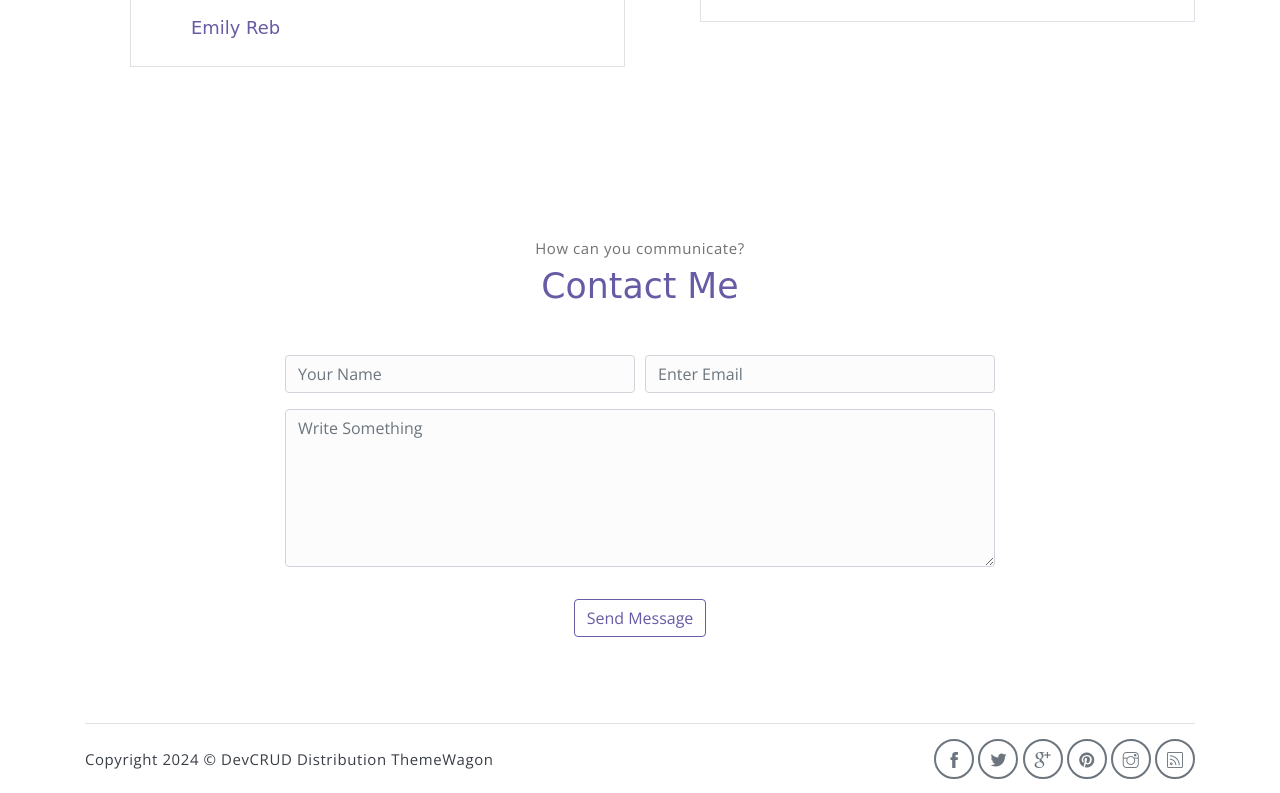
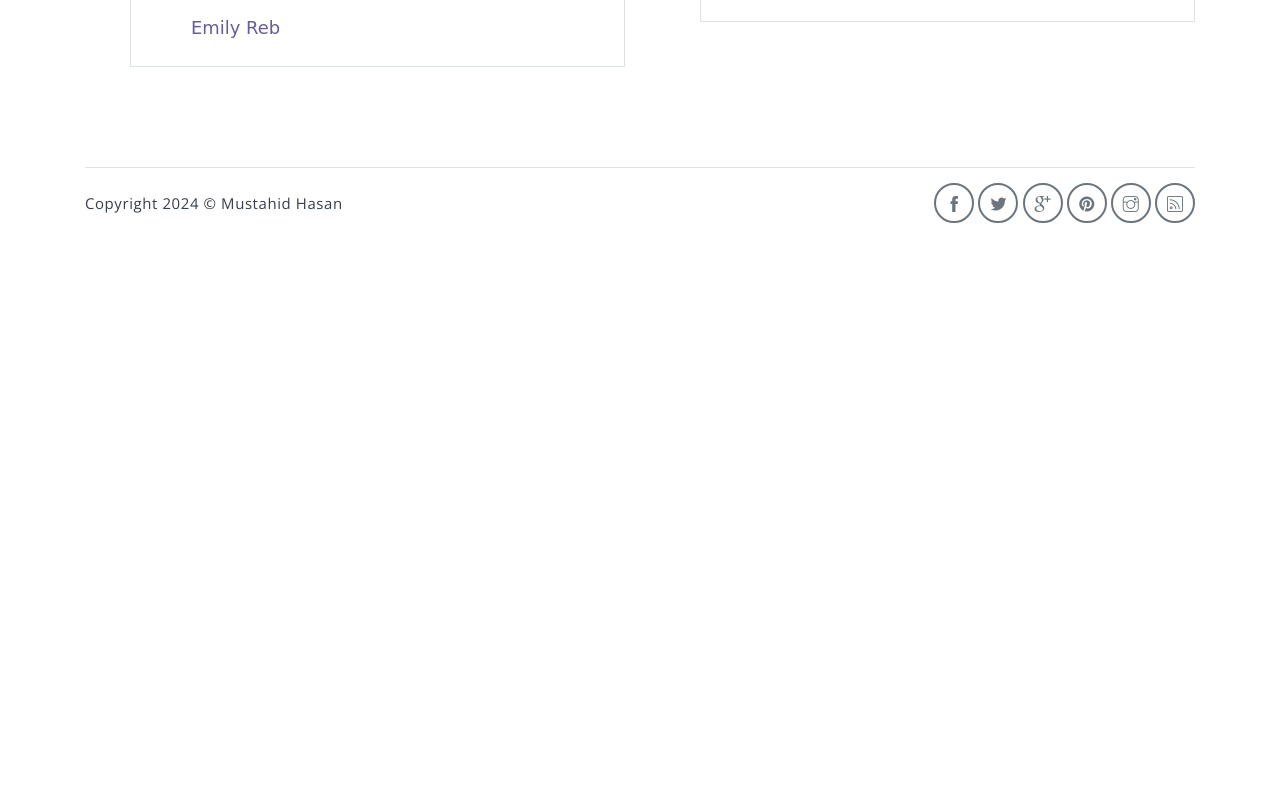
Before and after one commit to mustahidhasan/mustahid.github.io, a plain HTML site: page index.html in a window 1280 px wide. Shown: the part 3985-4778 px from the top of the page. After the commit the page ends 4222 px from the top, so only its background shows below. Drawn offline with nearby package versions, Linux system fonts and the light colour scheme; a web font is replaced by a local one.

Commit message:
almost done

```diff
--- a/index.html
+++ b/index.html
@@ -31,14 +31,15 @@
                     <a class="link" href="#portfolio">Portfolio</a>
                 </li>
                 <li class="item">
-                    <a class="link" href="#testmonial">Testmonial</a>
-                </li>
-                <li class="item">
                     <a class="link" href="#Skills">Skills</a>
                 </li>
                 <li class="item">
+                    <a class="link" href="#testmonial">Testmonial</a>
+                </li>
+
+                <!-- <li class="item">
                     <a class="link" href="#contact">Contact</a>
-                </li>
+                </li> -->
                 <!-- <li class="item ml-md-3">
                     <a href="components.html" class="btn btn-primary">Components</a>
                 </li> -->
@@ -433,11 +434,10 @@
     <!-- end of blog section -->
 
     <!-- contact section -->
-    <section class="section" id="contact">
+    <!-- <section class="section" id="contact">
         <div class="container text-center">
             <p class="section-subtitle">How can you communicate?</p>
             <h6 class="section-title mb-5">Contact Me</h6>
-            <!-- contact form -->
             <form action="" class="contact-form col-md-10 col-lg-8 m-auto">
                 <div class="form-row">
                     <div class="form-group col-sm-6">
@@ -454,17 +454,16 @@
                         <input type="submit" value="Send Message" class="btn btn-outline-primary rounded">
                     </div>
                 </div>
-            </form><!-- end of contact form -->
-        </div><!-- end of container -->
-    </section><!-- end of contact section -->
+            </form>
+        </div>
+    </section> -->
 
     <!-- footer -->
     <div class="container">
         <footer class="footer">
             <p class="mb-0">Copyright
-                <script>document.write(new Date().getFullYear())</script> &copy; <a
-                    href="http://www.devcrud.com">DevCRUD</a> Distribution <a
-                    href="https://themewagon.com">ThemeWagon</a>
+                <script>document.write(new Date().getFullYear())</script> &copy; <a target="_blank"
+                    href="https://www.fiverr.com/s/NNpNZGZ">Mustahid Hasan</a>
             </p>
             <div class="social-links text-right m-auto ml-sm-auto">
                 <a href="javascript:void(0)" class="link"><i class="ti-facebook"></i></a>
```
